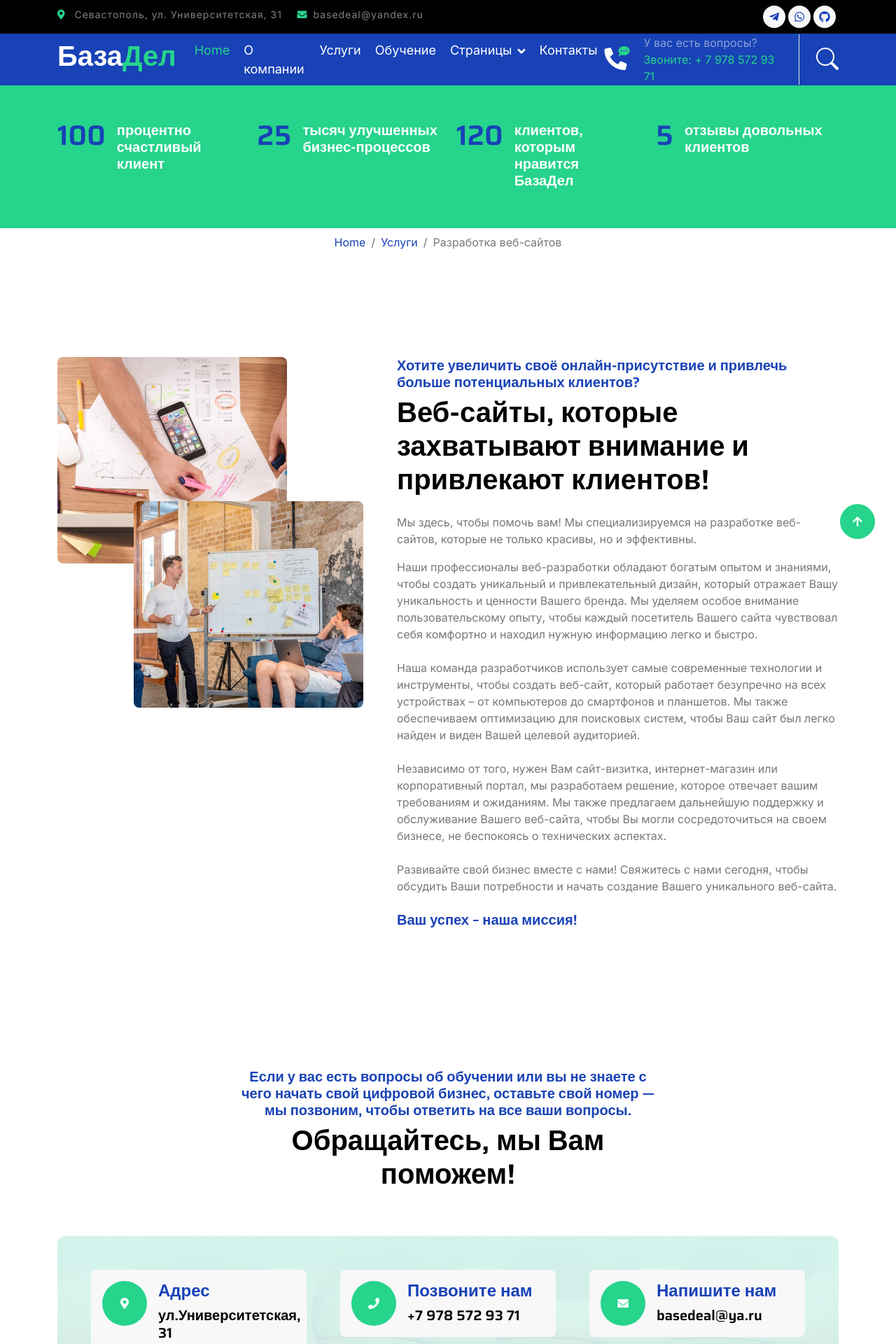
After one commit to master-cim/bazadel, a Django app: page /website/ in a window 1280 px wide. The commit adds this page. Shown: the top 1920 px of the page at 70% size. Run offline with Django 4.2, Linux system fonts and the light colour scheme; some libraries are stand-ins or nearby versions.

Commit message:
Страница website

```diff
--- a/bazadel/posts/urls.py
+++ b/bazadel/posts/urls.py
@@ -12,8 +12,8 @@ urlpatterns = [
     # Cтраница команды
     path('about/', views.about, name='about'),
     # Отдельная страница с информацией об услуге
-    path('service/<slug:slug>/', views.project_detail),
+    # path('service/<slug:slug>/', views.project_detail),
     # Страница обучения
     path('learning/', views.learning, name='learning'),
-    # path('order/', views.OrderView.as_view(), name='form_order'),
+    path('website/', views.website, name='website'),
 ]
--- a/bazadel/posts/views.py
+++ b/bazadel/posts/views.py
@@ -52,6 +52,35 @@ def learning(request):
     return render(request, template)
 
 
+def website(request):
+    template = 'posts/website.html'
+    form = OrderForm(request.POST or None)
+    if form.is_valid():
+        subject = "Заявка от пользователя сайта"
+        body = {
+                'author': form.cleaned_data['author'],
+                'phone_number': form.cleaned_data['phone_number'],
+                'e_mail': form.cleaned_data['e_mail'],
+                'text': form.cleaned_data['text'],
+            }
+        message = "\n".join(body.values())
+        try:
+            send_mail(subject, message,
+                          settings.EMAIL_HOST_USER,
+                          ['basedeal@yandex.ru'])
+        except BadHeaderError:
+                return HttpResponse('Найден некорректный заголовок')
+        form = form.save(commit=False)
+        form.save()
+        return HttpResponseRedirect(reverse_lazy('posts:service'))
+
+    context = {
+        # ...,
+        'form': form,
+    }
+    return render(request, template, context)
+
+
 # Страница со списком проектов
 def project_list(request):
     return HttpResponse('Список проектов')
@@ -59,5 +88,5 @@ def project_list(request):
 
 # Страница с информацией об одном проекте;
 # view-функция принимает параметр pk из path()
-def project_detail(request, pk):
-    return HttpResponse(f'Проект {pk}')
+# def project_detail(request, pk):
+#     return HttpResponse(f'Проект {pk}')
--- a/bazadel/templates/includes/footer.html
+++ b/bazadel/templates/includes/footer.html
@@ -38,7 +38,7 @@
                         <div class="text-white mt-4 d-flex flex-column contact-link">
                             <a href="#" class="pb-3 text-light border-bottom border-primary"><i class="fas fa-map-marker-alt text-secondary me-2"></i> Россия, Севастополь, ул. Университетская, 31</a>
                             <a href="#" class="py-3 text-light border-bottom border-primary"><i class="fas fa-phone-alt text-secondary me-2"></i> +7 978 572 93 71</a>
-                            <a href="#" class="py-3 text-light border-bottom border-primary"><i class="fas fa-envelope text-secondary me-2"></i>master-cim@yandex.ru</a>
+                            <a href="#" class="py-3 text-light border-bottom border-primary"><i class="fas fa-envelope text-secondary me-2"></i>basedeal@yandex.ru</a>
                         </div>
                     </div>
                 </div>
--- a/bazadel/templates/includes/form_order.html
+++ b/bazadel/templates/includes/form_order.html
@@ -4,7 +4,7 @@
     <div class="container">
       <div class="text-center mx-auto pb-5 wow fadeIn" data-wow-delay=".3s" style="max-width: 600px;">
         <h5 class="text-primary">Если у вас есть вопросы об обучении или вы не знаете с чего начать свой цифровой бизнес, оставьте свой номер — мы позвоним, чтобы ответить на все ваши вопросы.</h5>
-        <h1 class="mb-3">Обращайтесь, мы Вам поможем!</h1>
+        <h1 class="mb-3" id="form_order">Обращайтесь, мы Вам поможем!</h1>
       </div>
       <div class="contact-detail position-relative p-5">
         <div class="row g-5 mb-5 justify-content-center">
--- a/bazadel/templates/includes/services.html
+++ b/bazadel/templates/includes/services.html
@@ -13,7 +13,7 @@
                                 <i class="fa fa-file-code fa-7x mb-4 text-primary"></i>
                                 <h4 class="mb-3">Разработка веб-сайтов</h4>
                                 <p class="mb-4">Доверьте нам разработку Вашего веб-сайта и увидите, как он станет мощным инструментом для Вашего бизнеса.</p>
-                                <a href="" class="btn btn-secondary text-white px-5 py-3 rounded-pill">Читать далее</a>
+                                <a href="{% url 'posts:website' %}" class="btn btn-secondary text-white px-5 py-3 rounded-pill">Читать далее</a>
                             </div>
                         </div>
                     </div>
--- a/bazadel/templates/posts/index.html
+++ b/bazadel/templates/posts/index.html
@@ -17,8 +17,8 @@
                               <h6 class="text-secondary h4 animated fadeInUp">Лучшие ИТ-решения</h6>
                               <h1 class="text-white display-1 mb-4 animated fadeInRight">Агентство инновационных ИТ-решений</h1>
                               <p class="mb-4 text-white fs-5 animated fadeInDown">Мы воплощаем Ваши идеи в инновационных IT-решениях.</p>
-                              <a href="" class="me-2"><button type="button" class="px-4 py-sm-3 px-sm-5 btn btn-primary rounded-pill carousel-content-btn1 animated fadeInLeft">Читать далее</button></a>
-                              <a href="" class="ms-2"><button type="button" class="px-4 py-sm-3 px-sm-5 btn btn-primary rounded-pill carousel-content-btn2 animated fadeInRight">Свяжитесь с нами</button></a>
+                              <a href="{% url 'posts:about' %}" class="me-2"><button type="button" class="px-4 py-sm-3 px-sm-5 btn btn-primary rounded-pill carousel-content-btn1 animated fadeInLeft">Читать далее</button></a>
+                              <a href="#form_order" class="ms-2"><button type="button" class="px-4 py-sm-3 px-sm-5 btn btn-primary rounded-pill carousel-content-btn2 animated fadeInRight">Свяжитесь с нами</button></a>
                           </div>
                       </div>
                   </div>
--- a/bazadel/templates/posts/service.html
+++ b/bazadel/templates/posts/service.html
@@ -14,6 +14,7 @@
   </nav>
 </div>
 <!-- Page Header End -->
+
 {% include 'includes/services.html' %}
 
 {% endblock %}
--- /dev/null
+++ b/bazadel/templates/posts/website.html
@@ -0,0 +1,61 @@
+<!DOCTYPE html>
+{% extends 'base.html' %}
+{% load static %}
+{% block content %}
+{% include 'includes/factstart.html' %}
+
+        <!-- Page Header Start -->
+    <div class="container-fluid px-0 py-2">
+        <nav aria-label="breadcrumb animated slideInDown">
+            <ol class="breadcrumb justify-content-center mb-0">
+                <li class="breadcrumb-item"><a href="{% url 'posts:index' %}" >Home</a></li>
+                <li class="breadcrumb-item"><a href="{% url 'posts:service' %}" >Услуги</a></li>
+                <li class="breadcrumb-item" aria-current="page">Разработка веб-сайтов</li>
+            </ol>
+        </nav>
+    </div>
+    <!-- Page Header End -->
+
+        <!-- WebSite Start -->
+        <div class="container-fluid py-5 my-5">
+            <div class="container py-5">
+                <div class="row g-5">
+                    <div class="col-lg-5 col-md-6 col-sm-12 wow fadeIn" data-wow-delay=".3s">
+                        <div class="h-100 position-relative">
+                            <img src="{% static 'img/webdisin-1.jpg' %}" class="img-fluid w-75 rounded" alt="" style="margin-bottom: 25%;">
+                            <div class="position-absolute w-75" style="top: 25%; left: 25%;">
+                                <img src="{% static 'img/webdisin-2.jpg' %}" class="img-fluid w-100 rounded" alt="">
+                            </div>
+                        </div>
+                    </div>
+                    <div class="col-lg-7 col-md-6 col-sm-12 wow fadeIn" data-wow-delay=".5s">
+                        <h5 class="text-primary">
+                            Хотите увеличить своё онлайн-присутствие и привлечь больше потенциальных клиентов?
+                        </h5>
+                        <h1 class="mb-4">
+                            Веб-сайты, которые захватывают внимание и привлекают клиентов!
+                        </h1>
+                        <p> Мы здесь, чтобы помочь вам! Мы специализируемся на разработке веб-сайтов, которые не только красивы, но и эффективны.</p>
+                        <p class="mb-4">
+                            Наши профессионалы веб-разработки обладают богатым опытом и знаниями, чтобы создать уникальный и привлекательный дизайн, который отражает Вашу уникальность и ценности Вашего бренда. Мы уделяем особое внимание пользовательскому опыту, чтобы каждый посетитель Вашего сайта чувствовал себя комфортно и находил нужную информацию легко и быстро.
+                        </p>
+                        <p class="mb-4">
+                            Наша команда разработчиков использует самые современные технологии и инструменты, чтобы создать веб-сайт, который работает безупречно на всех устройствах – от компьютеров до смартфонов и планшетов. Мы также обеспечиваем оптимизацию для поисковых систем, чтобы Ваш сайт был легко найден и виден Вашей целевой аудиторией.
+                        </p>
+                        <p class="mb-4">
+                            Независимо от того, нужен Вам сайт-визитка, интернет-магазин или корпоративный портал, мы разработаем решение, которое отвечает вашим требованиям и ожиданиям. Мы также предлагаем дальнейшую поддержку и обслуживание Вашего веб-сайта, чтобы Вы могли сосредоточиться на своем бизнесе, не беспокоясь о технических аспектах.
+                        </p>
+                        <p class="mb-4">
+                            Развивайте свой бизнес вместе с нами! Свяжитесь с нами сегодня, чтобы обсудить Ваши потребности и начать создание Вашего уникального веб-сайта.
+                        </p>
+                    <h5 class="text-primary">
+                        Ваш успех – наша миссия!
+                    </h5>
+                    </div>
+                </div>
+            </div>
+        </div>
+        <!-- WebSite End -->
+{% include 'includes/form_order.html' %}
+
+{% endblock %}
```
Also changed, not shown: bazadel/static/img/webdisin-1.jpg (added), bazadel/static/img/webdisin-2.jpg (added). Lines whose indentation alone changed are shown as unchanged.
